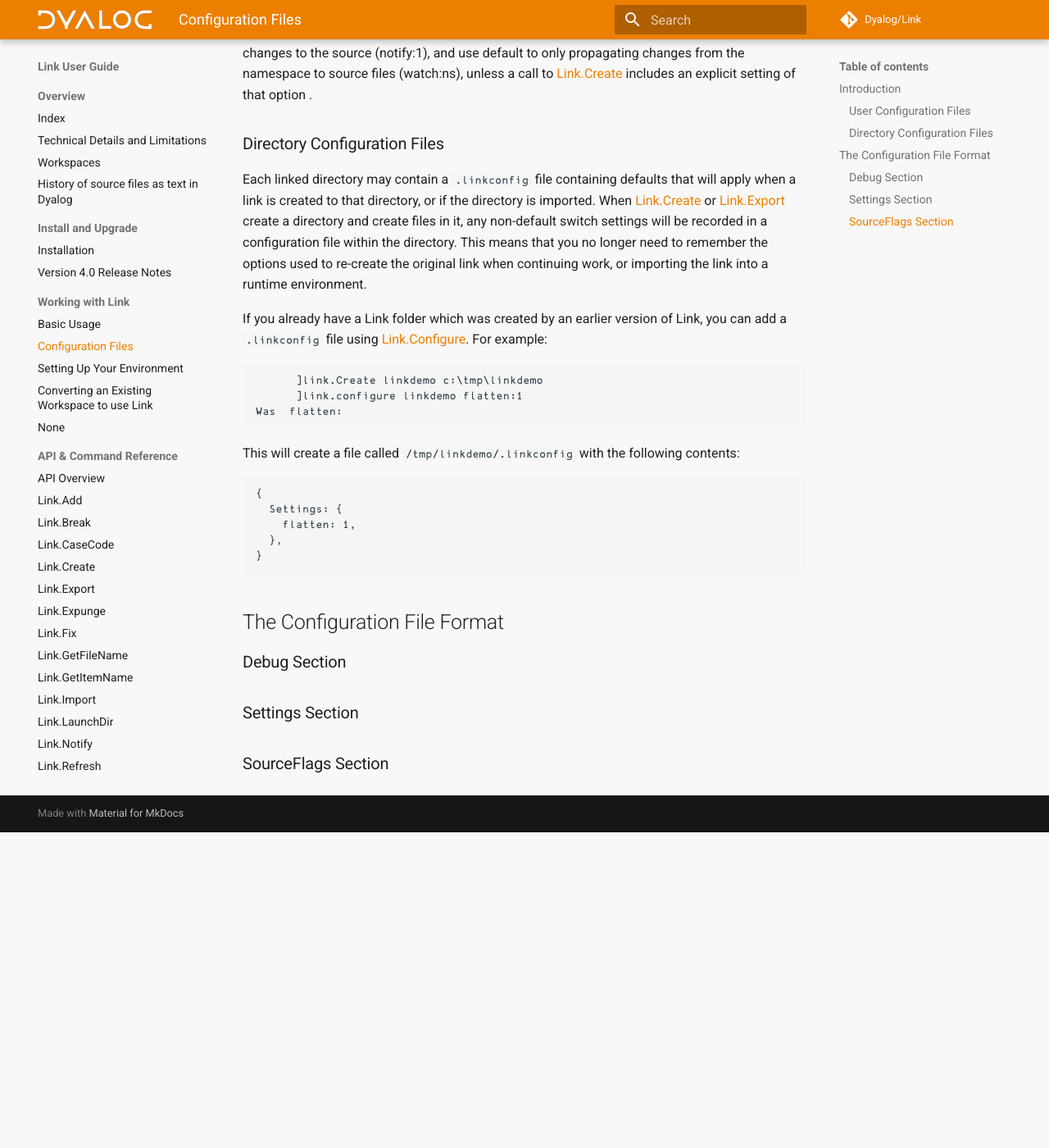
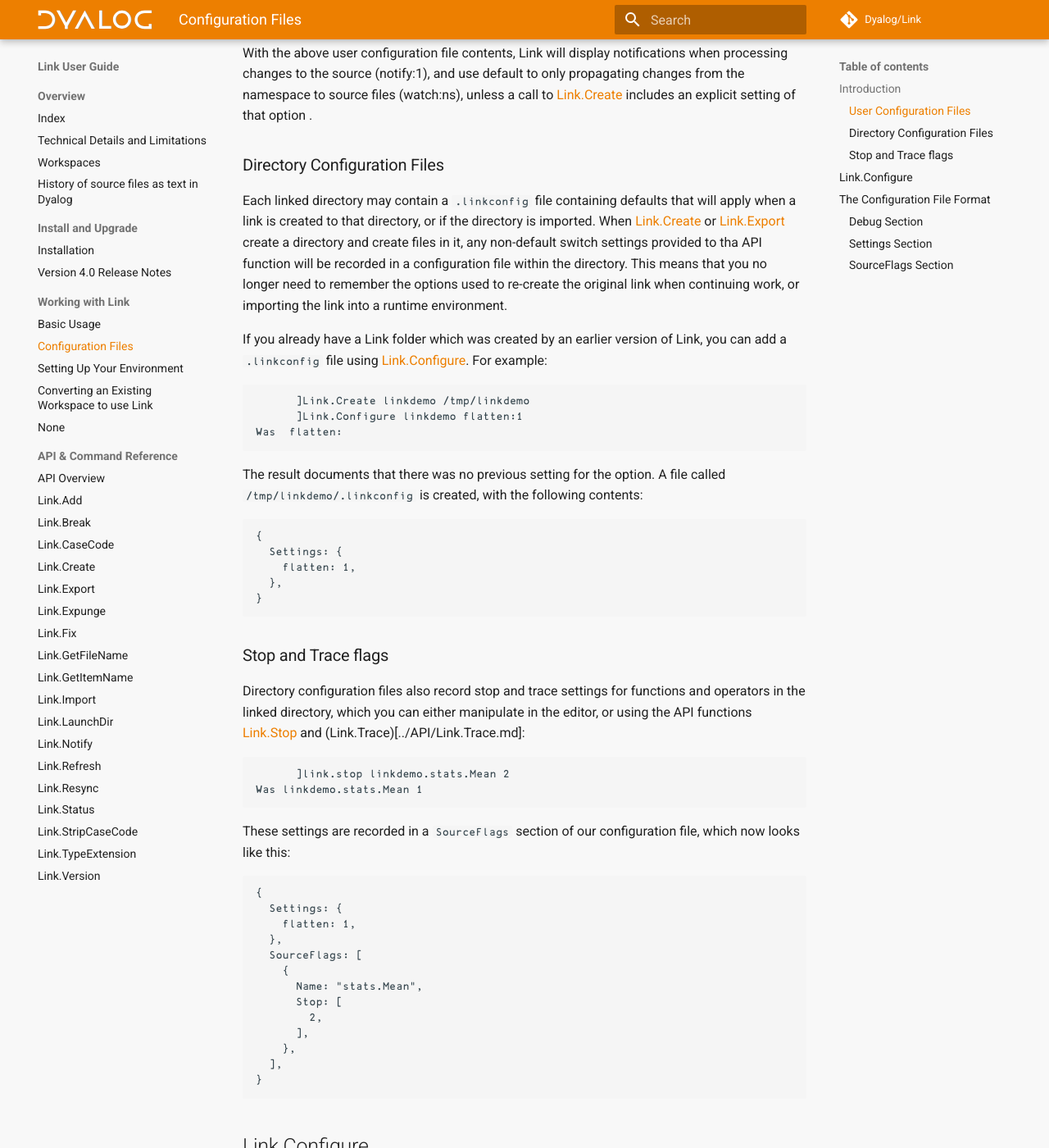
Before and after one commit to Dyalog/link, an MkDocs documentation site: the page built from docs/Usage/ConfigFiles.md, in a window 1280 px wide and 1400 px high, scrolled down 619 px. Shown: the whole window at 82% size. Built offline with MkDocs 1.6.1 and Material for MkDocs 9.7.7, drawn with Linux system fonts in a browser that asks for light colours; comment, search, counter and statistics services are not loaded; before the commit the page ends 1634 px from its top, so only the background shows below that; some of the changed text lies outside the part shown.

Commit message:
Updates to ReleaseNotes40 and ConfigFiles

````diff
--- a/docs/Usage/ConfigFiles.md
+++ b/docs/Usage/ConfigFiles.md
@@ -1,7 +1,7 @@
 # Configuration Files
 
 ## Introduction
-Link Configuration files are in [JSON5 format](https://json5.org/), which is the same format as Dyalog APL configuration files.
+Link Configuration files are in [JSON5 format](https://json5.org/), which is the same format as Dyalog APL configuration files. There is a user configuration file containing options that apply to all links, and directory configuraton files which apply to individual directories.
 
 ### User Configuration Files
 You can have a user configuration file which allows you to record preferences that apply to all links, for example link creation options like -watch= or the `notify` setting. A simple example of a user configuration file would be:
@@ -19,17 +19,16 @@
 With the above user configuration file contents, Link will display notifications when processing changes to the source (notify:1), and use default to only propagating changes from the namespace to source files (watch:ns), unless a call to [Link.Create](..API/Link.Create.md) includes an explicit setting of that option .
 
 ### Directory Configuration Files
-Each linked directory may contain a `.linkconfig` file containing defaults that will apply when a link is created to that directory, or if the directory is imported. When [Link.Create](..API/Link.Create.md) or [Link.Export](..API/Link.Export.md) create a directory and create files in it, any non-default switch settings will be recorded in a configuration file within the directory. This means that you no longer need to remember the options used to re-create the original link when continuing work, or importing the link into a runtime environment.
+Each linked directory may contain a `.linkconfig` file containing defaults that will apply when a link is created to that directory, or if the directory is imported. When [Link.Create](..API/Link.Create.md) or [Link.Export](..API/Link.Export.md) create a directory and create files in it, any non-default switch settings provided to tha API function will be recorded in a configuration file within the directory. This means that you no longer need to remember the options used to re-create the original link when continuing work, or importing the link into a runtime environment.
 
 If you already have a Link folder which was created by an earlier version of Link, you can add a `.linkconfig` file using [Link.Configure](..API/Link.Configure.md). For example:
 
 ```
-      ]link.Create linkdemo c:\tmp\linkdemo
-      ]link.configure linkdemo flatten:1
+      ]Link.Create linkdemo /tmp/linkdemo
+      ]Link.Configure linkdemo flatten:1
 Was  flatten:
 ```
-
-This will create a file called `/tmp/linkdemo/.linkconfig` with the following contents:
+The result documents that there was no previous setting for the option. A file called `/tmp/linkdemo/.linkconfig` is created, with the following contents:
 
 ```
 {
@@ -38,7 +37,45 @@
   },
 }
 ```
+### Stop and Trace flags
 
+Directory configuration files also record stop and trace settings for functions and operators in the linked directory, which you can either manipulate in the editor, or using the API functions [Link.Stop](../API/Link.Stop.md) and (Link.Trace)[../API/Link.Trace.md]:
+
+```
+      ]link.stop linkdemo.stats.Mean 2
+Was linkdemo.stats.Mean 1
+```
+These settings are recorded in a `SourceFlags` section of our configuration file, which now looks like this:
+
+```
+{
+  Settings: {
+    flatten: 1,
+  },
+  SourceFlags: [
+    {
+      Name: "stats.Mean",
+      Stop: [
+        2,
+      ],
+    },
+  ],
+}
+```
+
+## Link.Configure
+The [Link.Configure](../API/Link.Configure.md) API function, and the corresponding user command, can be used to query and set the contents of both user and directory configuration files. For example, following on from the above example, we can query the current settings:
+
+```
+      ]link.configure linkdemo
+Contents of "c:/tmp/linkdemo/.linkconfig":
+   Settings  :  flatten:1
+
+      ]link.configure *
+Contents of "C:\Users\mkrom\Documents\.linkconfig":
+   Debug     :  notify:1
+   Settings  :  watch:ns
+```
 
 
 ## The Configuration File Format
````
Also changed, not shown: docs/ReleaseNotes40.md (+6 -6 lines).
